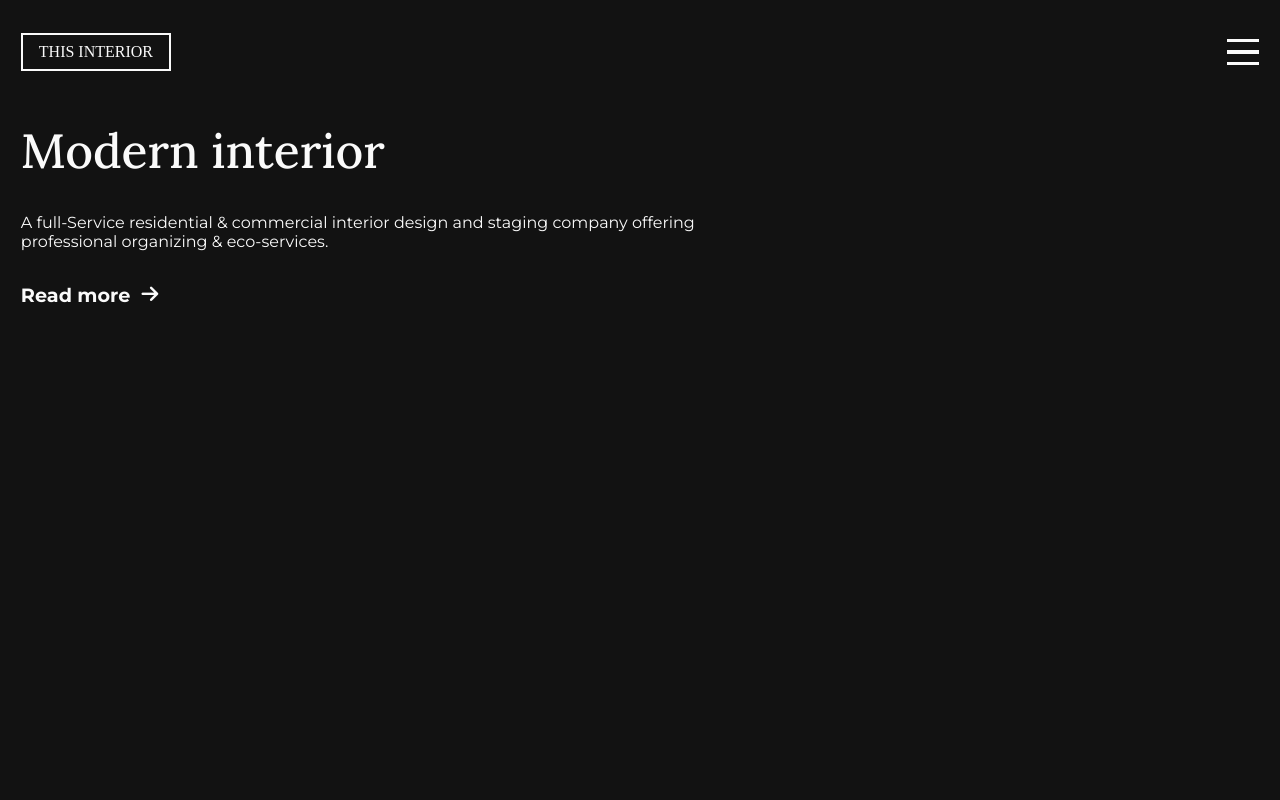
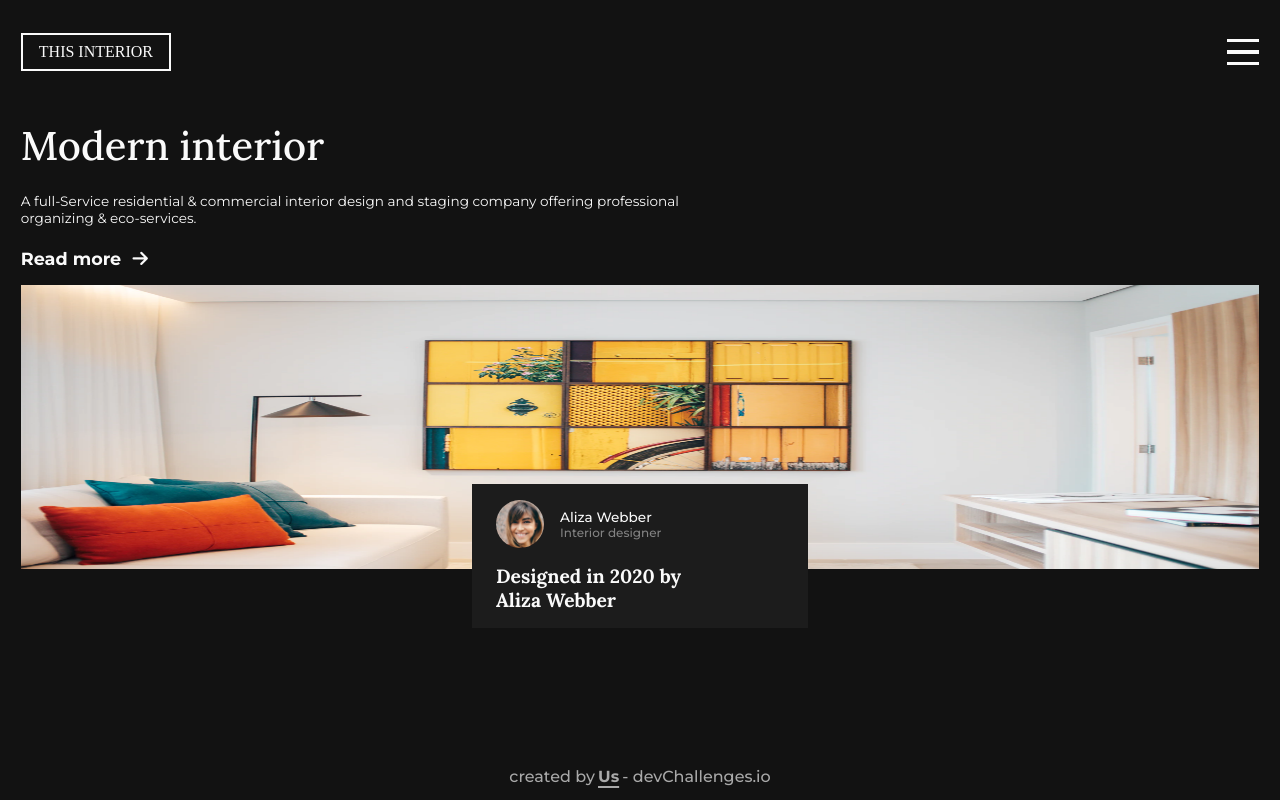
Before and after one commit to Git-Darkmoon/Interior-Consultant-Landing, a plain HTML site: page index.html in a window 1280 px wide. Drawn offline with Linux system fonts and the light colour scheme.

Commit message:
chore: Desktop Design.

```diff
--- a/index.html
+++ b/index.html
@@ -10,10 +10,16 @@
     />
     <meta name="keywords" content="HTML,CSS,Figma,Mobile" />
     <link rel="stylesheet" href="style.css" />
-    <link rel="preconnect" href="https://fonts.googleapis.com">
-<link rel="preconnect" href="https://fonts.gstatic.com" crossorigin>
-<link href="https://fonts.googleapis.com/css2?family=Crimson+Pro:wght@200&family=Lora:wght@500;700&family=Montserrat:wght@400;500;700&display=swap" rel="stylesheet">
-<script src="https://kit.fontawesome.com/a01cffbb3b.js" crossorigin="anonymous"></script>
+    <link rel="preconnect" href="https://fonts.googleapis.com" />
+    <link rel="preconnect" href="https://fonts.gstatic.com" crossorigin />
+    <link
+      href="https://fonts.googleapis.com/css2?family=Crimson+Pro:wght@200&family=Lora:wght@500;700&family=Montserrat:wght@400;500;700&display=swap"
+      rel="stylesheet"
+    />
+    <script
+      src="https://kit.fontawesome.com/a01cffbb3b.js"
+      crossorigin="anonymous"
+    ></script>
     <title>Interior Consultant</title>
   </head>
   <body>
@@ -28,14 +34,43 @@
     <main>
       <article class="content">
         <h2 class="title">Modern interior</h2>
-      <p id="description">A full-Service residential & commercial interior design and staging company offering professional organizing & eco-services.</p>
+        <p id="description">
+          A full-Service residential & commercial interior design and staging
+          company offering professional organizing & eco-services.
+        </p>
         <button>
           Read more<i class="fa-sharp fa-solid fa-arrow-right"></i>
         </button>
       </article>
-
-
-
+      <picture class="img-container">
+        <img
+          id="living-room"
+          src="assets/photo1.png"
+          width="300"
+          height="300"
+          loading="lazy"
+        />
+        <article class="profile-card">
+          <header class="card-header">
+            <img id="profile-img" src="assets/photo2.png" alt="" />
+            <div class="profile">
+              <h3 id="profile-name">Aliza Webber</h3>
+              <h4 id="profile-job">Interior designer</h4>
+            </div>
+          </header>
+          <div class="card-desc">Designed in 2020 by Aliza Webber</div>
+        </article>
+      </picture>
     </main>
+    <footer>
+      created by
+      <a
+        href="https://github.com/Git-Darkmoon/Interior-Consultant-Landing"
+        target="_blank"
+        rel="noopener noreferrer"
+        >Us</a
+      >
+      - devChallenges.io
+    </footer>
   </body>
 </html>
--- a/style.css
+++ b/style.css
@@ -1,10 +1,13 @@
 :root {
   --clr-black: #121212;
+  --clr-black-light: hsl(0, 0%, 11%);
+  --clr-gray: #828282;
+  --clr-gray-light: #a9a9a9;
   --clr-white: #fafafa;
-  --pd-x:1.3rem;
-  --lora: 'Lora', serif;
-  --crimson: 'Crimson Pro', serif;
-  --montserrat: 'Montserrat', sans-serif;
+  --pd-x: 1.3rem;
+  --lora: "Lora", serif;
+  --crimson: "Crimson Pro", serif;
+  --montserrat: "Montserrat", sans-serif;
 }
 
 * {
@@ -55,39 +58,121 @@ body {
   opacity: 0;
 }
 
-main{
-padding-block:3.5rem;
-padding-inline: var(--pd-x);
+main {
+  padding-block: 3.5rem;
+  padding-inline: var(--pd-x);
 }
 
-.content > *+*{
-  margin-top: 2rem;
+.content > * + * {
+  margin-top: 1.35rem;
 }
 
-.content .title{
+.content .title {
   font-family: var(--lora);
   font-weight: 500;
-  font-size: 3rem;
+  font-size: 2.5rem;
 }
 
-.content #description{
+.content #description {
   font-family: var(--montserrat);
   font-weight: 400;
-  font-size: 1rem;
+  font-size: 0.85rem;
   width: 55%;
+  line-height: 17.07px;
 }
 
-.content button{
+.content button {
   background-color: transparent;
   border: none;
-  color:var(--clr-white);
+  color: var(--clr-white);
   width: 10rem;
   text-align: start;
   display: flex;
-  gap:0.7rem;
+  gap: 0.7rem;
   font-family: var(--montserrat);
   font-weight: 700;
-  font-size: 1.2rem;
+  font-size: 1.1rem;
   align-items: center;
   cursor: pointer;
 }
+
+.img-container {
+  position: relative;
+}
+
+.img-container #living-room {
+  width: 100%;
+  padding-top: 1rem;
+  aspect-ratio: 16/10;
+}
+
+.profile-card {
+  width: 21rem;
+  background-color: var(--clr-black-light);
+  padding: 1rem 1.5rem;
+
+  position: absolute;
+  bottom: -3.5rem;
+  right: 50%;
+  transform: translateX(50%);
+}
+
+.card-header {
+  display: flex;
+  align-items: center;
+  gap: 1rem;
+  padding-bottom: 1rem;
+}
+
+#profile-img {
+  width: 3rem;
+  height: 3rem;
+  border-radius: 100%;
+}
+
+.profile {
+  font-family: var(--montserrat);
+  font-weight: 500;
+}
+
+.profile > * {
+  font-family: var(--montserrat);
+  font-weight: 500;
+}
+
+.profile #profile-name {
+  font-size: 0.85rem;
+}
+
+.profile #profile-job {
+  font-size: 0.75rem;
+  color: var(--clr-gray);
+}
+
+.card-desc {
+  width: 70%;
+  font-family: var(--lora);
+  font-weight: 700;
+  font-size: 1.2rem;
+}
+
+footer {
+  position: absolute;
+  bottom: 0;
+  width: 100vw;
+  height: 3rem;
+  display: flex;
+  justify-content: center;
+  align-items: center;
+  color: var(--clr-gray-light);
+  font-family: var(--montserrat);
+  font-weight: 500;
+}
+
+footer a {
+  font-weight: 700;
+  text-decoration: 1.5px underline var(--clr-gray-light);
+  text-underline-position: under;
+  color: var(--clr-gray-light);
+  padding-inline: 0.2rem;
+}
```
Lines whose indentation alone changed are shown as unchanged.
